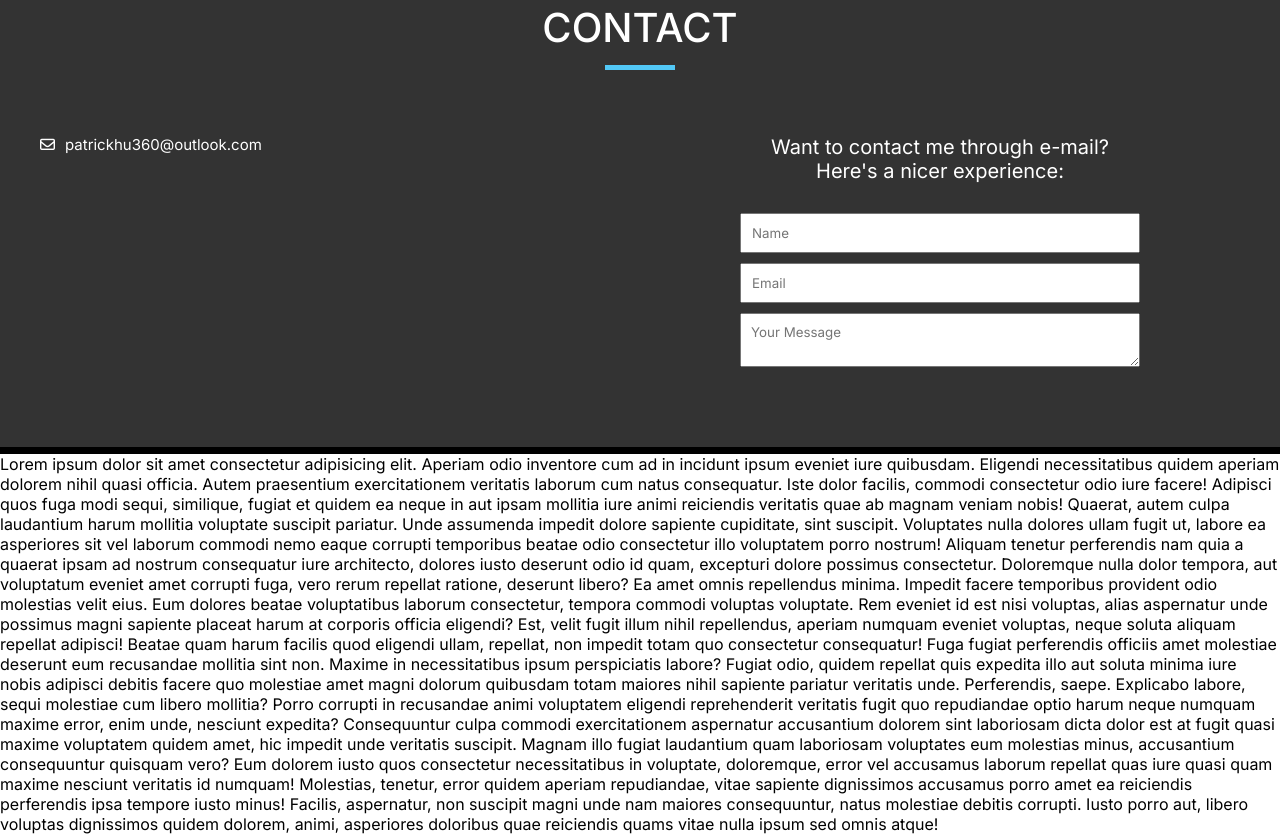
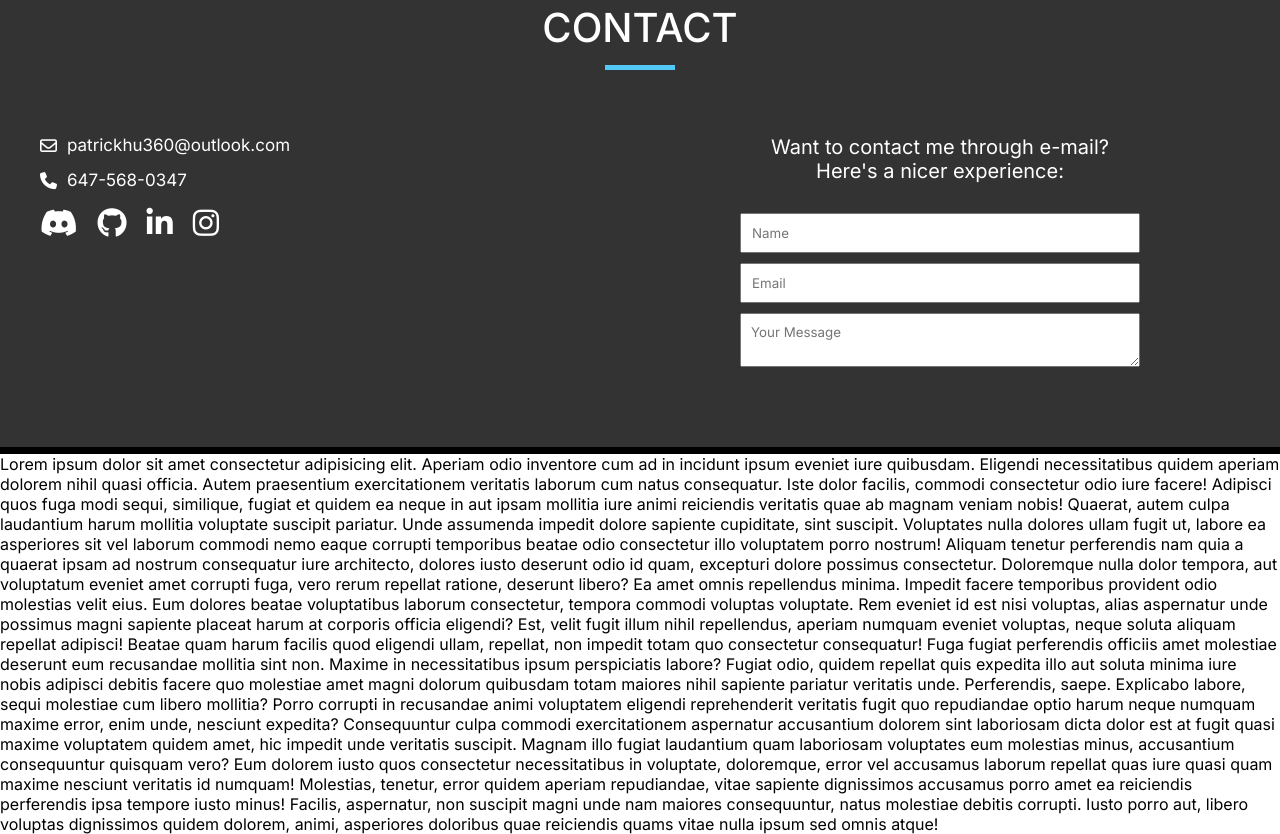
Before and after one commit to anacondazz2/Personal-Website, a plain HTML site: page index.html in a window 1280 px wide. Shown: the part 2054-2888 px from the top of the page. Drawn offline with Linux system fonts and the light colour scheme.

Commit message:
Minor changes to contact-info

```diff
--- a/index.css
+++ b/index.css
@@ -263,18 +263,24 @@
    display: flex;
    flex-direction: column;
 }
-.contact-info .email {
+.contact-info div { /*each contact item*/
    display: flex;
    align-items: center;
    color: white;
-   font-size: 15px;
+   font-size: 17px;
+   margin-bottom: 15px;
 }
-.contact-info .email a {
+.contact-info .email a, .contact-info .phone-number p {
    color: white;
    margin-left: 10px;
 }
 .contact-info .email a:hover {
    text-decoration: underline;
+}
+.contact-info .social-media a {
+   font-size: 30px;
+   margin-right: 20px;
+   color: white;
 }
 
 .contact .form {
--- a/index.html
+++ b/index.html
@@ -7,8 +7,7 @@
 -->
 
 <!-- Next to do:
-finish contact info
--->
+center contact info -->
 
 <head>
    <meta charset="UTF-8">
@@ -160,6 +159,24 @@ finish contact info
                <i class="far fa-envelope"></i>
                <a href="mailto:patrickhu360@outlook.com?" target="_blank">patrickhu360@outlook.com</a>
             </div>
+            <div class="phone-number">
+               <i class="fas fa-phone"></i>
+               <p>647-568-0347</p>
+            </div>
+            <div class="social-media">
+               <a href="https://discordapp.com/users/501543397522407434/" target="_blank">
+                  <i class="fab fa-discord"></i>
+               </a>
+               <a href="https://github.com/anacondazz2" target="_blank">
+                  <i class="fab fa-github"></i>
+               </a>
+               <a href="https://www.linkedin.com/in/patrick-hu-800a6a1b8/00000000" target="_blank">
+                  <i class="fab fa-linkedin-in"></i>
+               </a>
+               <a href="https://www.instagram.com/patrick_hu7/" target="_blank">
+                  <i class="fab fa-instagram"></i>
+               </a>
+            </div>
          </div>
 
          <div class="form">
```
